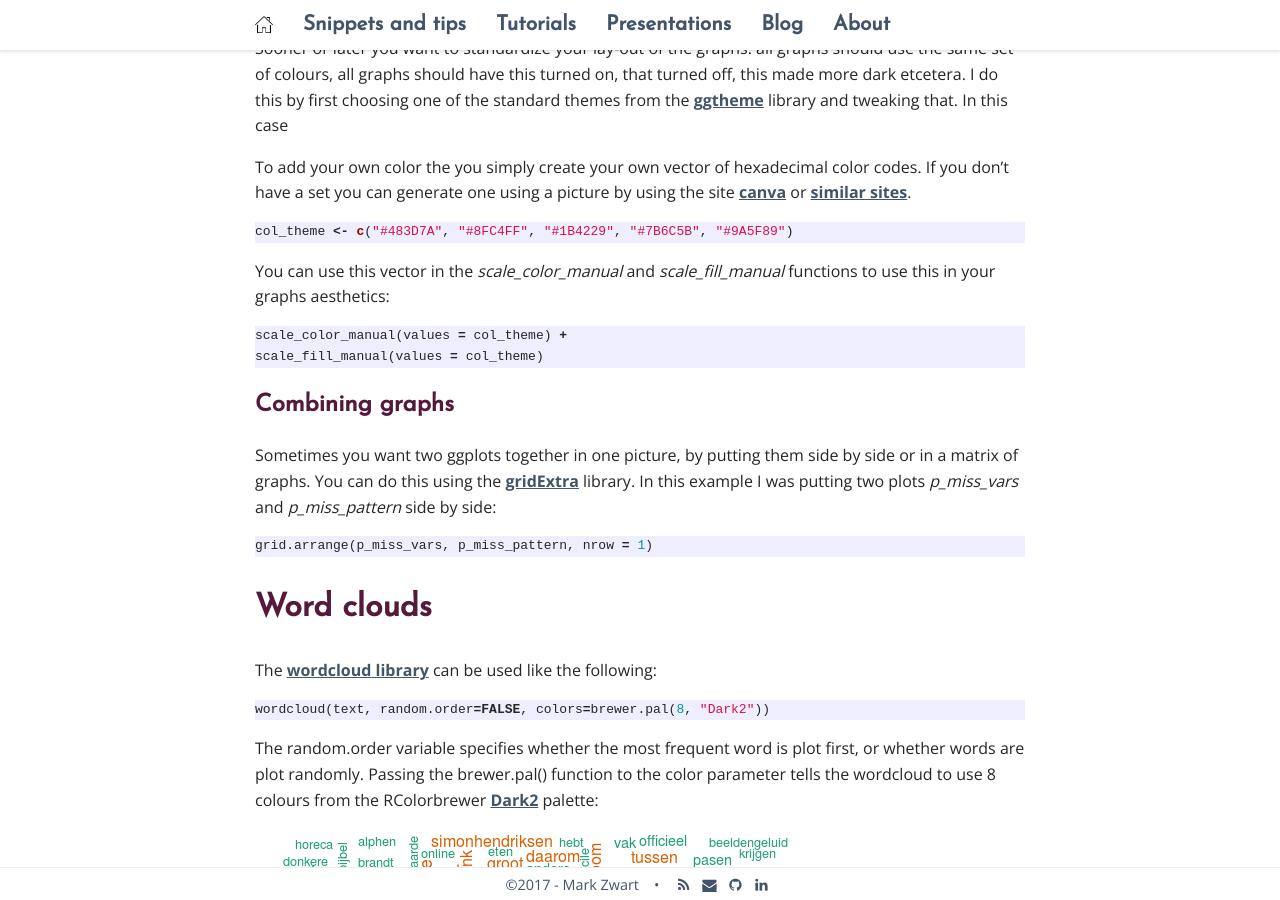
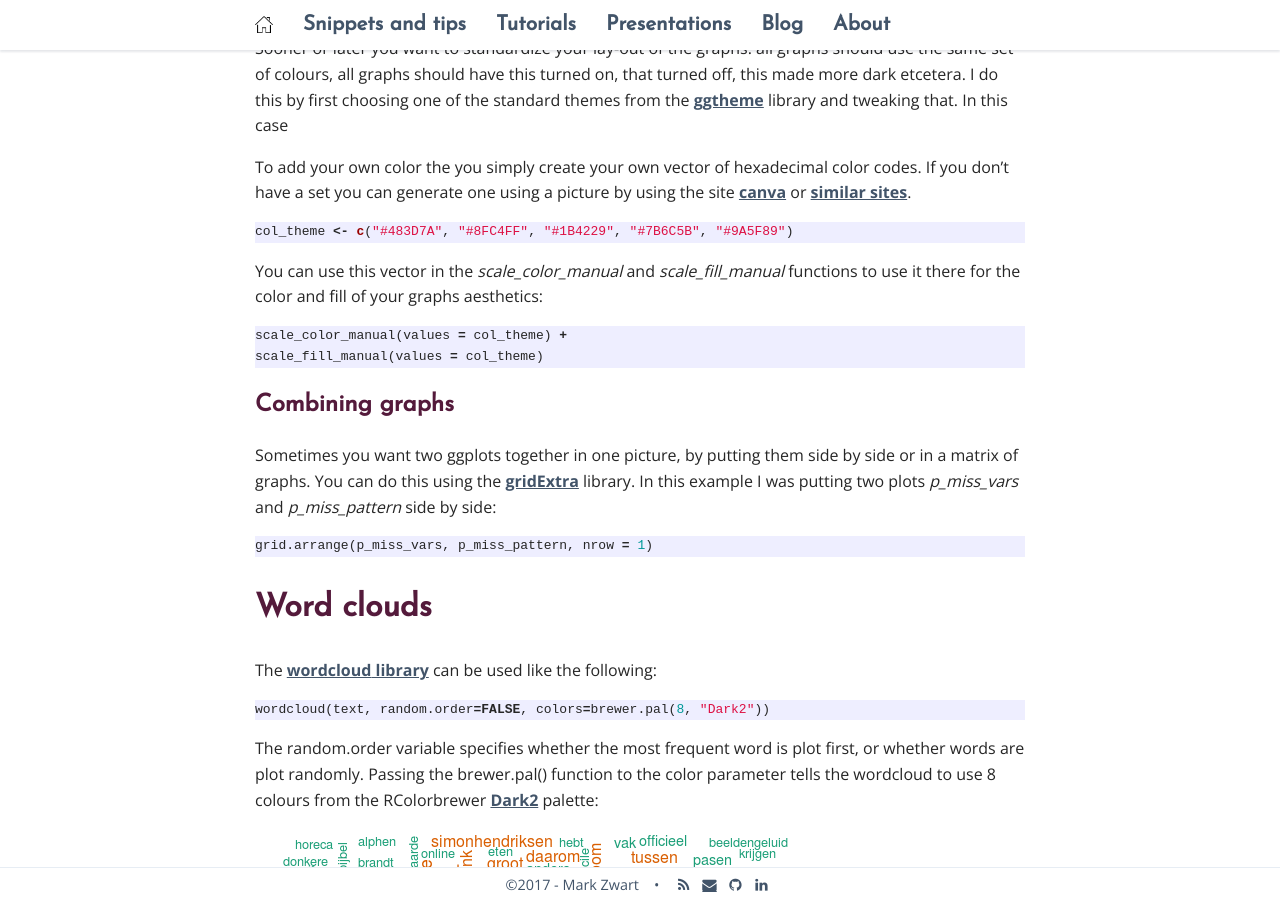
Before and after one commit to mark-me/mark-me.github.io, a Jekyll site: the page built from _pages/snippets-and-tips/graphs/graphs.md, in a window 1280 px wide and 900 px high, scrolled down 3169 px. Built offline with Jekyll 4.4.1, drawn with Linux system fonts in a browser that asks for light colours; nearby versions of some CDN libraries; comment, search, counter and statistics services are not loaded.

Commit message:
Update graphs.md

````diff
--- a/_pages/snippets-and-tips/graphs/graphs.md
+++ b/_pages/snippets-and-tips/graphs/graphs.md
@@ -115,7 +115,7 @@ To add your own color the you simply create your own vector of hexadecimal color
 ```r
 col_theme <- c("#483D7A", "#8FC4FF", "#1B4229", "#7B6C5B", "#9A5F89")
 ```
-You can use this vector in the _scale_color_manual_ and _scale_fill_manual_ functions to use this in your graphs aesthetics:
+You can use this vector in the _scale_color_manual_ and _scale_fill_manual_ functions to use it there for the color and fill of your graphs aesthetics:
 ```r
 scale_color_manual(values = col_theme) +
 scale_fill_manual(values = col_theme)
````
